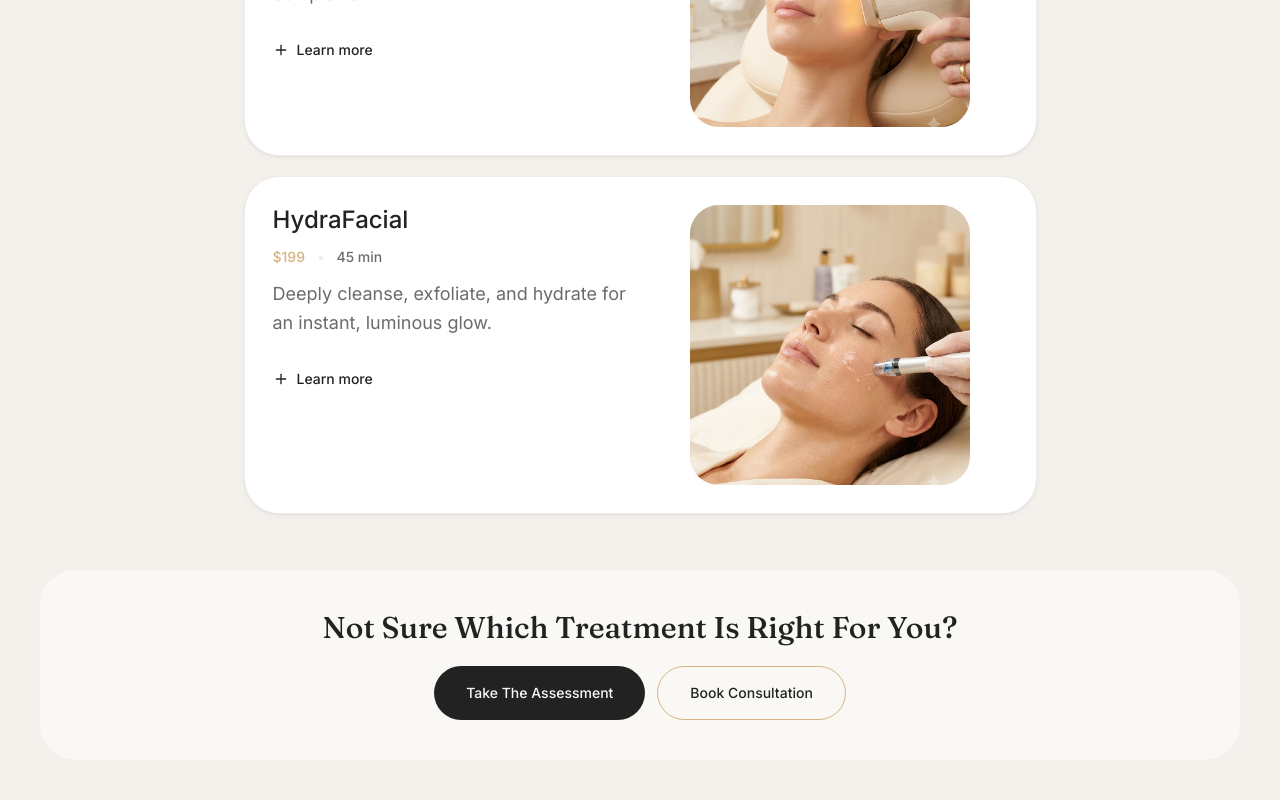
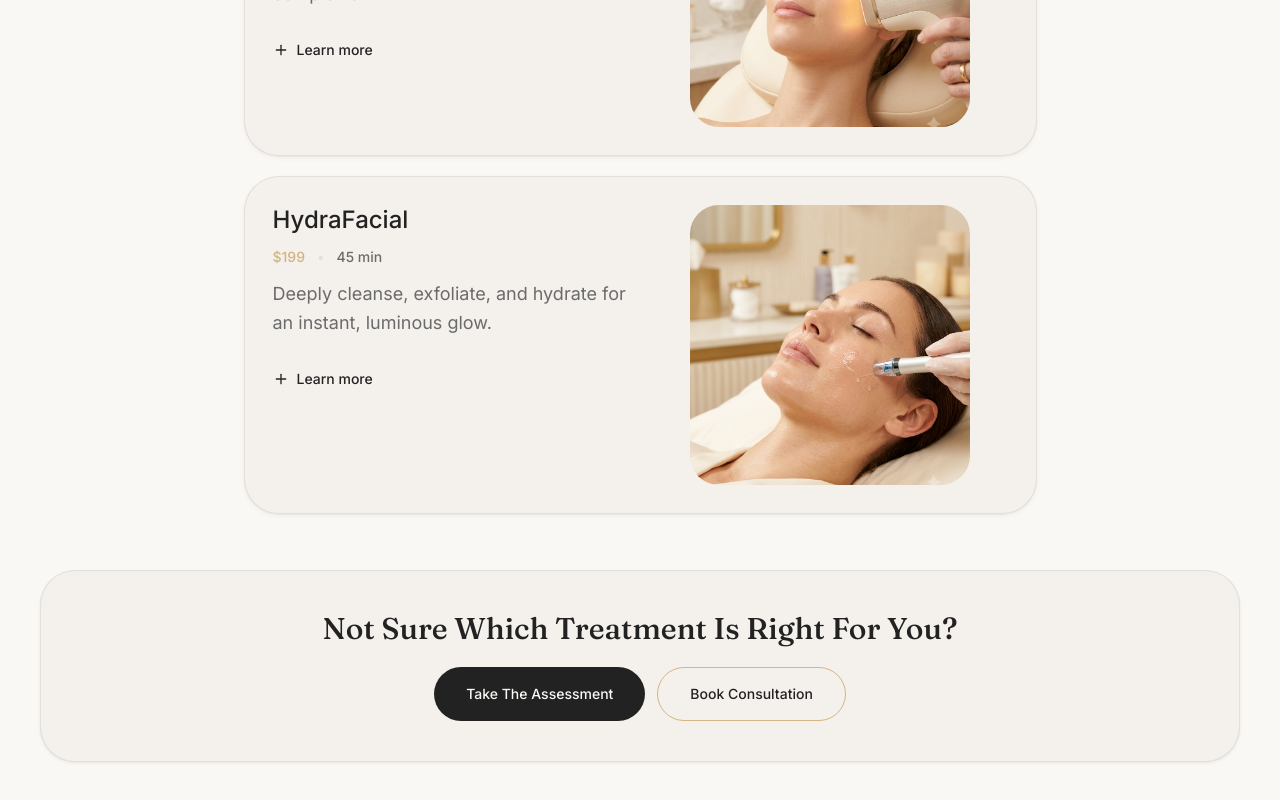
Before and after one commit to krishdebbarma72-arch/Aurelia-med-spa, a Next.js app: page / in a window 1280 px wide. Shown: the part 3398-4198 px from the top of the page. Built offline with nearby package versions, Linux system fonts and the light colour scheme; no server answers.

Commit message:
Update services.tsx

```diff
--- a/components/sections/services.tsx
+++ b/components/sections/services.tsx
@@ -13,7 +13,7 @@ export function Services() {
   const [expanded, setExpanded] = useState<string | null>(null)
 
   return (
-    <section id="treatments" className="bg-secondary px-5 py-14 sm:px-8 sm:py-20 lg:py-28">
+    <section id="treatments" className="bg-background px-5 py-14 sm:px-8 sm:py-20 lg:py-28">
       <div className="mx-auto max-w-[1200px]">
         <Reveal stagger className="text-center">
           <RevealItem>
@@ -42,7 +42,7 @@ export function Services() {
                 key={service.id}
                 as="article"
                 className={cn(
-                  'group mx-auto flex w-full flex-col rounded-2xl border border-border bg-card p-3 shadow-[0_0_1px_rgba(0,0,0,0.04),0_1px_2px_rgba(0,0,0,0.06),0_2px_6px_rgba(0,0,0,0.04)] transition-all duration-300 hover:border-accent/40 hover:shadow-[0_0_1px_rgba(0,0,0,0.05),0_2px_4px_rgba(0,0,0,0.08),0_6px_16px_rgba(0,0,0,0.08),0_12px_24px_rgba(0,0,0,0.06)] sm:max-w-[793px] sm:rounded-3xl sm:p-7',
+                  'group mx-auto flex w-full flex-col rounded-2xl border border-border bg-secondary p-3 shadow-[0_0_1px_rgba(0,0,0,0.04),0_1px_2px_rgba(0,0,0,0.06),0_2px_6px_rgba(0,0,0,0.04)] transition-all duration-300 hover:border-accent/40 hover:shadow-[0_0_1px_rgba(0,0,0,0.05),0_2px_4px_rgba(0,0,0,0.08),0_6px_16px_rgba(0,0,0,0.08),0_12px_24px_rgba(0,0,0,0.06)] sm:max-w-[793px] sm:rounded-3xl sm:p-7',
                 )}
               >
                 {/* Row: text column + image column, 50/50, never wraps */}
@@ -79,7 +79,7 @@ export function Services() {
 
                   {/* Right: image column (50% width), photo capped smaller and centered within it */}
                   <div className="flex w-1/2 items-start justify-center">
-                    <div className="relative aspect-square w-[85%] max-w-[180px] shrink-0 overflow-hidden rounded-xl bg-secondary sm:max-w-[280px] sm:rounded-2xl">
+                    <div className="relative aspect-square w-[85%] max-w-[180px] shrink-0 overflow-hidden rounded-xl bg-background sm:max-w-[280px] sm:rounded-2xl">
                       <Image
                         src={service.image}
                         alt={service.name}
@@ -136,7 +136,7 @@ export function Services() {
           })}
         </Reveal>
 
-        <Reveal stagger className="mt-6 flex flex-col items-center gap-3 rounded-2xl bg-background p-4 text-center sm:mt-14 sm:gap-5 sm:rounded-3xl sm:p-10">
+        <Reveal stagger className="mt-6 flex flex-col items-center gap-3 rounded-2xl border border-border bg-secondary p-4 text-center shadow-[0_0_1px_rgba(0,0,0,0.04),0_1px_2px_rgba(0,0,0,0.05),0_2px_5px_rgba(0,0,0,0.03)] sm:mt-14 sm:gap-5 sm:rounded-3xl sm:p-10">
           <RevealItem as="div">
             <h3 className="text-[0.85rem] font-medium text-foreground sm:font-serif sm:text-3xl">
               Not Sure Which Treatment Is Right For You?
```
